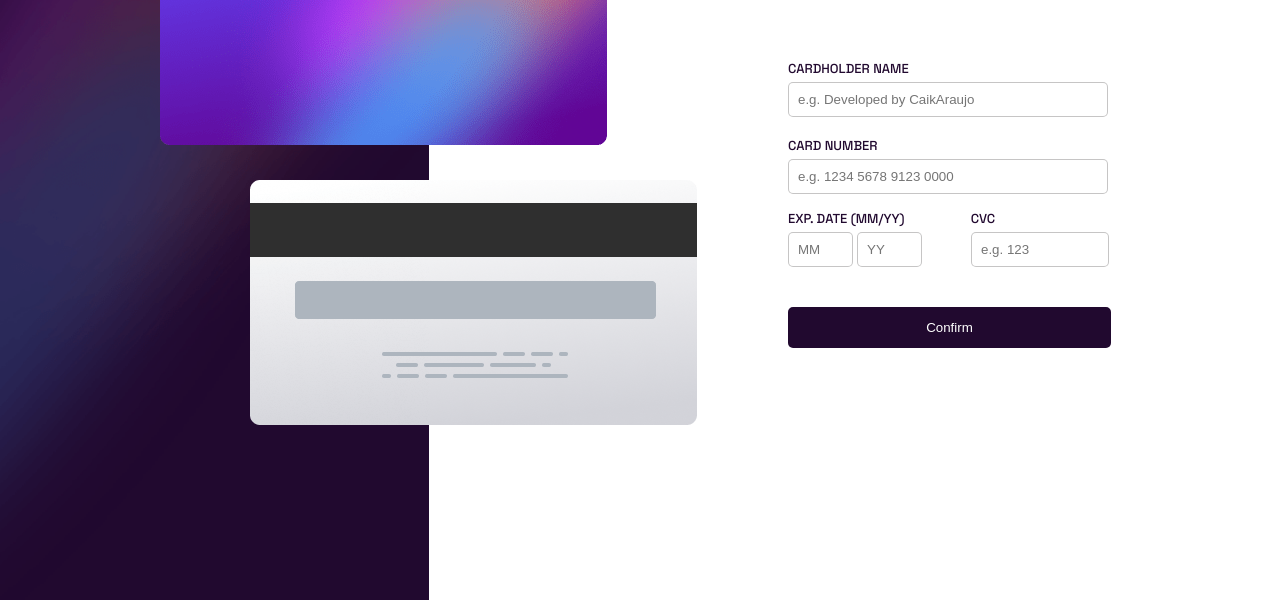
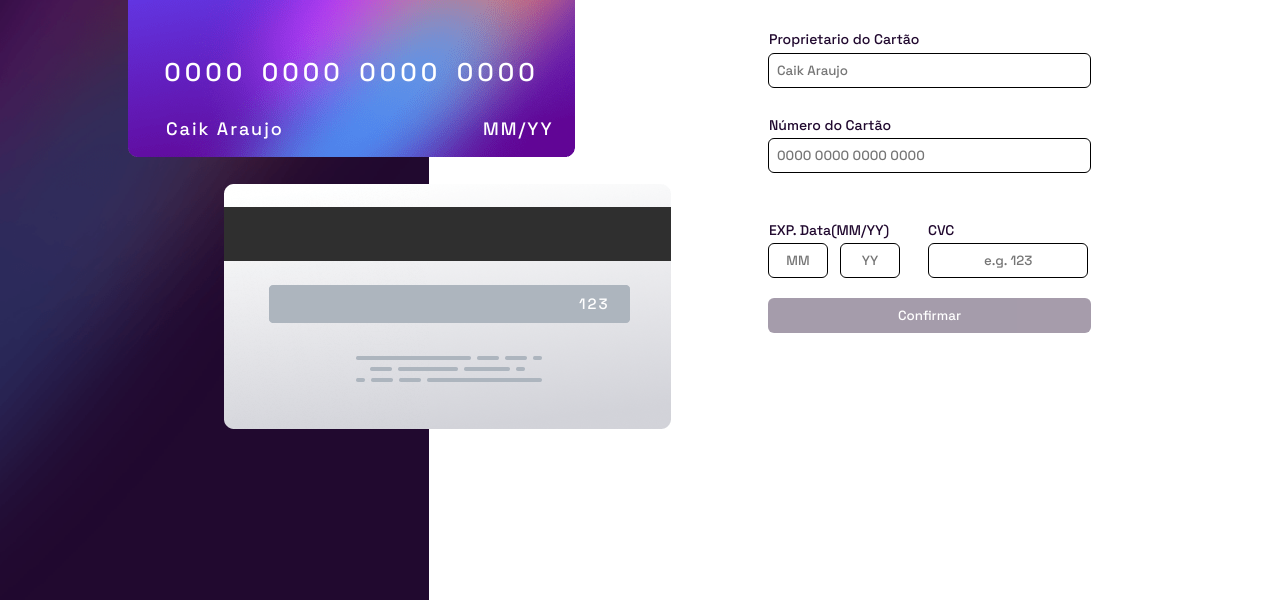
Before and after one commit to CaikAraujo/desafios, a plain HTML site: page card/html/index.html in a window 1280 px wide. Shown: the part 200-805 px from the top of the page. Drawn offline with Linux system fonts and the light colour scheme.

Commit message:
new project

```diff
--- a/card/css/style.css
+++ b/card/css/style.css
@@ -2,112 +2,200 @@
 
 *{
     margin: 0px;
+    padding: 0px;
+    box-sizing: border-box;
+    font-family: 'Space Grotesk';
 }
 
-img#background{
-    height: 100vh;
-}
-
-div#left{
+body{
     display: flex;
-}
-
-div#card{
-    display: flex;
-    flex-direction: column;
-}
-
-#frontcard{
-    position: absolute;
-    top: 100px;
-    left: 160px;
-}
-
-
-#backcard{
-    position: absolute;
-    top: 380px;
-    left: 250px;
-}
-
-div#right{
-    display: flex;
-    width: 500px;
-    height: 500px;
-    position: absolute;
-    top: 30%;
-    left: 60%;
-}
-
-form{
-    width: 500px;
-    display: flex;
-    flex-direction: column;
-    padding: 0px 20px 20px 20px;
-}
-
-input{
-    max-width: 300px;
-    padding: 9px;
-    border-radius: 5px;
-    border: 1px solid rgba(105, 104, 104, 0.379);
-    font-family: Arial, Helvetica, sans-serif;
-}
-
-
-label{
-    padding-bottom: 5px;
-    padding-top: 20px;
-    font-family: 'Space Grotesk', sans-serif;
-    font-size: 13px;
-    font-weight: 500;
-    color: hsl(278, 68%, 11%);
-}
-
-input#month , input#year{
-    width: 45px;
-}
-
-div#data{
-    padding-top: 15px;
-    padding-bottom: 5px;
-    width: 100%;
-    margin: 0px;
-}
-
-input#cvv{
-    width: 118px;
-    margin-left: 45px;
+    align-items: center;
 }
 
 
 
-span{
-    display: none;
-    font-size: 14px;
-    color: red;
-    padding-top: 5px;
-    text-indent: 4px;
+.fundo{
+    height: 100vh;
 }
 
-#down{
+.front-card{
     position: absolute;
-    top: 253px;
-    left: 20px;
+    top: 7rem;
+    left: 8rem;
 }
 
-#blank{
+.back-card{
     position: absolute;
-    top: 253px;
-    left: 205px;
+    top: 24rem;
+    left: 14rem;
+}
+
+.logo-cartao{
+    position: absolute;
+    top: 25px;
+    left: 30px;
+}
+
+.conteudo , .cod{
+    display: flex;
+    flex-direction: column;
+    align-items: center;
+}
+
+.numero-cartao{
+    position: absolute;
+    top: 9rem;
+    font-size: 1.6rem;
+    word-spacing: 5px;
+    letter-spacing: 4px;
+    font-family: 'Space Grotesk';
+    font-weight: 500;
+    color: white;
+}
+
+.nome-cartao{
+    position: absolute;
+    top: 12.8rem;
+    left: 38px;
+    font-size: 18px;
+    color: white;
+    letter-spacing: 2px;
+}
+
+.validade{
+    position: absolute;
+    top: 12.8rem;
+    left: 355px;
+    font-size: 18px;
+    color: white;
+    letter-spacing: 2px;
+}
+
+.cvc1{
+    position: absolute;
+    top: 6.9rem;
+    left: 355px;
+    color: white;
+    letter-spacing: 2px;
+    font-size: 15px;
+}
+
+div.formulario{
+    height: 400px;
+    width: 380px;
+    position: absolute;
+    left: 60%;
+}
+
+
+
+.inputs{
+    margin-top: 50px;
+}
+
+.inputs input{
+    width: 85%;
+    padding: 8px;
+    border-radius: 6px;
+    border: 1px solid black;
+    outline: none;
+}
+
+label{
+    margin: 5px;
+    font-size: 14px;
+    color: hsl(278, 68%, 11%);
+}
+
+.name{
+    position: absolute;
+    top: 22px;
+    left: -4px;
+}
+
+.number{
+    position: absolute;
+    top: 108px;
+    left: -4px;
+}
+
+.inputs input:focus{
+    border-image-source:linear-gradient( hsl(249, 99%, 64%) , hsl(278, 94%, 30%));
+    border-image-slice: 1;
+}
+
+.facts{
+    display: flex;
+}
+
+.data{
+    margin-top: 70px;
+}
+
+.data input{
+    width: 60px;
+    margin-right: 8px;
+    border-radius: 6px;
+    border: 1px solid black;
+    padding: 8px;
+    text-align: center;
+    outline: none;
+}
+
+.label-date{
+    position: absolute;
+    top: 213px;
+    left: -4px;
+    font-size: 14px;
+    color: hsl(278, 68%, 11%);
+}
+
+.data input:focus{
+    border-image-source:linear-gradient( hsl(249, 99%, 64%) , hsl(278, 94%, 30%));
+    border-image-slice: 1;
+}
+
+
+.cvc{
+    margin-top: 70px;
+    margin-left: 20px;
+}
+
+.label-cvc{
+    position: absolute;
+    top: 213px;
+    left: 155px;
+}
+
+.cvc input{
+    width: 160px;
+    margin-right: 8px;
+    border-radius: 6px;
+    border: 1px solid black;
+    padding: 8px;
+    text-align: center;
+    outline: none;
+}
+
+.cvc input:focus{
+    border-image-source:linear-gradient( hsl(249, 99%, 64%) , hsl(278, 94%, 30%));
+    border-image-slice: 1;
+}
+
+.btn{
+    margin-top: 20px;
 }
 
 button{
-    width: 323px;
-    margin-top: 40px;
-    padding: 13px;
-    border-radius: 5px;
+    padding: 9px;
+    width: 85%;
+    border-radius: 6px;
     border: none;
+    color: white;
     background-color: hsl(278, 68%, 11%);
-    color: white;
+    cursor: pointer;
 }
+button:disabled{
+    opacity: 0.4;
+    cursor: default;
+}
--- a/card/html/index.html
+++ b/card/html/index.html
@@ -5,50 +5,78 @@
     <meta http-equiv="X-UA-Compatible" content="IE=edge">
     <meta name="viewport" content="width=device-width, initial-scale=1.0">
     <title>Card</title>
+        <!--CSS-->
     <link rel="stylesheet" href="../css/style.css">
+
+        <!--FavIcon-->
     <link rel="shortcut icon" href="../images/favicon-32x32.png" type="image/x-icon">
+
 </head>
 <body>
-    <main>
-        <div id="left">
-            <img id="background" src="../images/bg-main-desktop.png" alt="background">
-            <div id="card">
-                <picture>
-
-                    <img id="frontcard" src="../images/bg-card-front.png" alt="front-card">
-                    <img id="backcard" src="../images/bg-card-back.png" alt="back-card">
-                </picture>
-
+        <div class="card-background">
+            <img class="fundo" src="../images/bg-main-desktop.png" alt="BackGround">
+            <div class="front-card">
+                <img src="../images/bg-card-front.png" alt="Frente-Cartão">
+                <img class="logo-cartao" src="../images/card-logo.svg" alt="Logo-Cartão">
+                <div class="conteudo">
+                    <span class="numero-cartao">0000 0000 0000 0000</span>
+                    <span class="nome-cartao">Caik Araujo</span>
+                    <span class="validade">MM/YY</span>
+                </div>
             </div>
-
-            <div id="right">
-                <form>
-                    <label for="nome">CARDHOLDER NAME</label>
-                    <input type="text" name="nome" id="nome" placeholder="e.g. Developed by CaikAraujo">
-
-                    <label for="cardnumber">CARD NUMBER</label>
-                    <input type="tel" name="cardnumber" id="cardnumber" placeholder="e.g. 1234 5678 9123 0000">
-                    <span id="errocard">Wrong format, numbers only</span>
-
-                    <div>
-
-                        <div id="data"><label for="month">EXP. DATE (MM/YY)&nbsp;&nbsp;&nbsp;&nbsp;&nbsp;&nbsp;&nbsp;&nbsp;&nbsp;&nbsp;&nbsp;&nbsp;&nbsp;&nbsp;&nbsp;&nbsp;&nbsp;&nbsp;&nbsp;&nbsp;CVC</label></div>
-                        <input type="tel" name="month" id="month" placeholder="MM">
-                        <input type="tel" name="year" id="year" placeholder="YY">
-                        <span id="down">Can't be blank</span>
-
-                        <input type="tel" name="cvv" id="cvv" placeholder="e.g. 123">
-                        <span id="blank">Can't be blank</span>
+            <div class="back-card">
+                <img src="../images/bg-card-back.png" alt="Verso-Cartão">
+                <div class="cod">
+                    <span class="cvc1">123</span>
+                </div>
+            </div>
+        </div>
+        <div class="formulario">
+            <form action="#">
+                <div class="inputs">
+                    <label class="name" for="name">Proprietario do Cartão</label>
+                    <input type="text" name="name" id="name" autocomplete="off" required placeholder="Caik Araujo" onchange="toggleButton()">
+                </div>
+                <div class="inputs">
+                    <label class="number" for="number">Número do Cartão</label>
+                    <input type="text" name="number" id="number" autocomplete="off" required placeholder="0000 0000 0000 0000" onchange="toggleButton()" maxlength="16">
+                </div>
+                <div class="facts">
+                    <div class="data">
+                        <label class="label-date" for="date">EXP. Data(MM/YY)</label>
+                        <input type="text" name="date" id="date" autocomplete="none" required placeholder="MM" onchange="toggleButton()" maxlength="2">
+                        <input type="text" name="date" id="date" autocomplete="none" required placeholder="YY" onchange="toggleButton()" maxlength="2">
                     </div>
+                    <div class="cvc">
+                        <label class="label-cvc" for="cvc2">CVC</label>
+                        <input type="text" name="cvc" id="cvc2" autocomplete="none" required placeholder="e.g. 123" onchange="toggleButton()" maxlength="3">
+                    </div>
+                </div>
+                <div class="btn">
+                    <button id="confirmar" disabled>Confirmar</button>
+                </div>
+            </form>
+        </div>
 
 
-                    <button>Confirm</button>
-                </form>
-            </div>
-        </div>
-    </main>
+
+
+
+
+        <script>
+            function toggleButton(){
+                const nome = document.querySelector('#name').value;
+                const numero = document.querySelector('#number').value;
+                const data = document.querySelector('#date').value;
+                const cvc = document.querySelector('#cvc2').value;
+
+                if(nome && numero && data && cvc){
+                    document.querySelector('#confirmar').disabled = false;
+                    return
+                }
+
+                document.querySelector('#confirmar').disabled = true;
+            }
+        </script>
 </body>
-
-<script src="../javascript/script.js"></script>
-
 </html>
```
